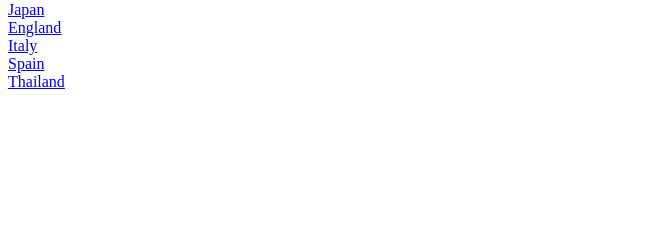
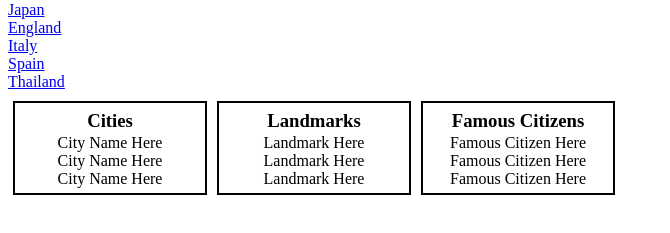
Before and after one commit to gthompson2/Hello-World-The-Animation-Durations, a plain HTML site: page index.html in a window 1280 px wide. Shown: the part 291-524 px from the top of the page, without its empty margins (0-670 px from the left). Drawn offline with Linux system fonts and the light colour scheme.

Commit message:
Added lists (Cities, Landmarks, Citizens) to index.html and added related styling in styles/main.css

```diff
--- a/index.html
+++ b/index.html
@@ -29,9 +29,71 @@
         <article class="country">
 
         </article>
+
+        <!-- This article holds three separate lists (Cities, Landmarks & Famous Citizens) -->
         <article class="lists">
 
+            <!-- List of cities in related country -->
+            <section class="cities">
+                <!-- Cities Header -->
+                <div>
+                    <h3 class="list-header">Cities</h3>
+                </div>
+                <!-- 1st City -->
+                <div class="city">
+                    City Name Here
+                </div>
+                <!-- 2nd City -->
+                <div class="city">
+                    City Name Here
+                </div>
+                <!-- 3rd City -->
+                <div class="city">
+                    City Name Here
+                </div>
+            </section>
+
+            <!-- List of landmarks in related country -->
+            <section class="landmarks">
+                <!-- Landmarks Header -->
+                <div>
+                    <h3 class="list-header">Landmarks</h3>
+                </div>
+                <!-- 1st Landmark -->
+                <div class="landmark">
+                    Landmark Here
+                </div>
+                <!-- 2nd Landmark -->
+                <div class="landmark">
+                    Landmark Here
+                </div>
+                <!-- 3rd Landmark -->
+                <div class="landmark">
+                    Landmark Here
+                </div>
+            </section>
+
+            <!-- List of famous citizens in related country -->
+            <section class="citizens">
+                <!-- Famous Citizens Header -->
+                <div>
+                    <h3 class="list-header">Famous Citizens</h3>
+                </div>
+                <!-- 1st Famous Citizen -->
+                <div class="citizen">
+                    Famous Citizen Here
+                </div>
+                <!-- 2nd Famous Citizen -->
+                <div class="citizen">
+                    Famous Citizen Here
+                </div>
+                <!-- 3rd Famous Citizen -->
+                <div class="citizen">
+                    Famous Citizen Here
+                </div>
+            </section>
         </article>
+
     </main>
     <footer class="copyright">
 
--- a/styles/main.css
+++ b/styles/main.css
@@ -0,0 +1,22 @@
+/* Controls the entire group of lists as a whole */
+.lists{
+    display:flex;
+    margin: 5px 0px;
+}
+
+/* Controls the 3 main list blocks individually (Cities/Landmarks/Famous Citizens) */
+.cities, .landmarks, .citizens{
+    margin: 5px;
+    padding: 5px;
+    border: solid black 2px;
+    max-width: 180px;
+    text-align: center;
+    /* Force each List to expand and shrink at the same rate */
+    flex:1;
+}
+
+/* Controls the <h3> element at the top of each list (Cities/Landmarks/Famous Citizens) */
+.list-header{
+    margin: 2px;
+    padding: 0px;
+}
```
